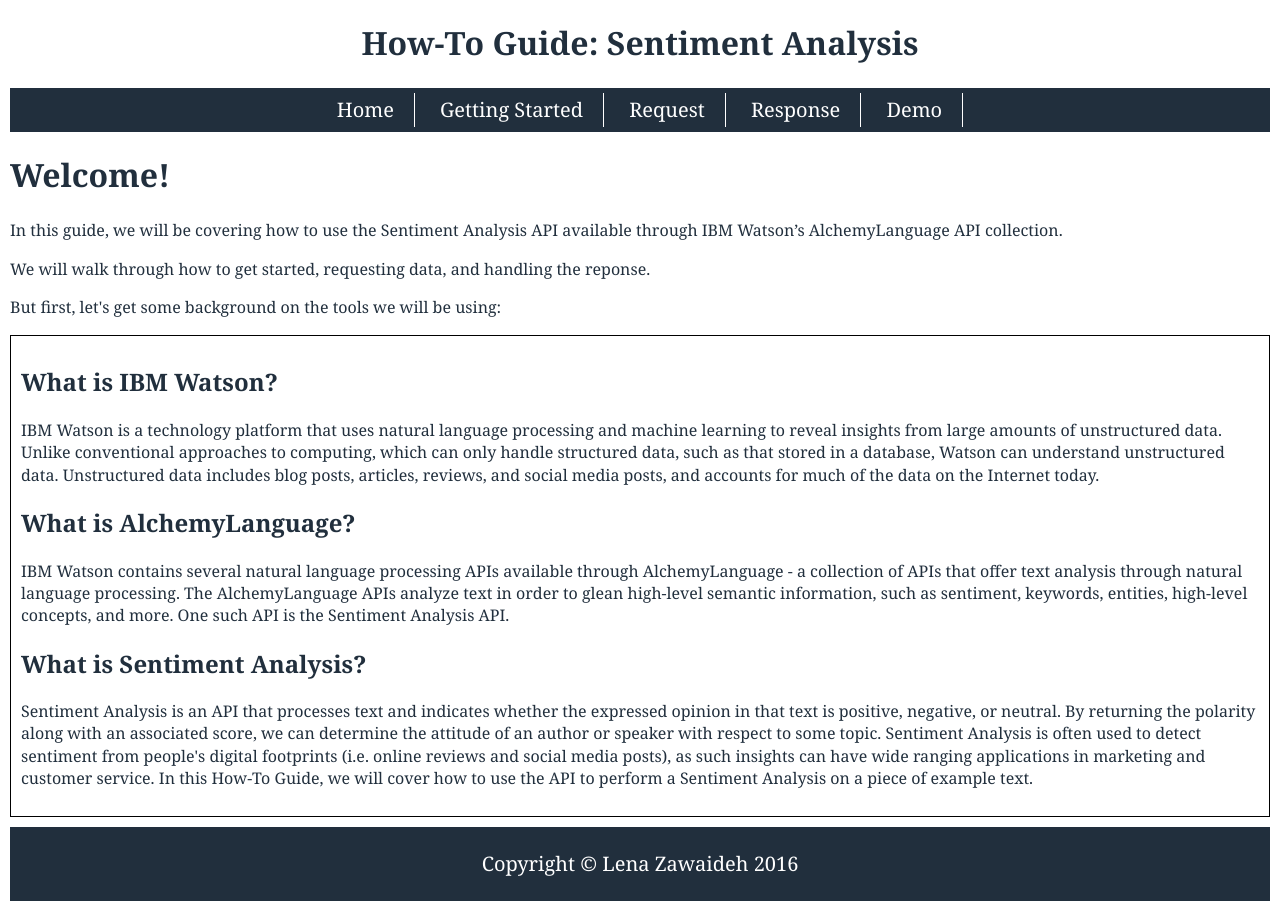
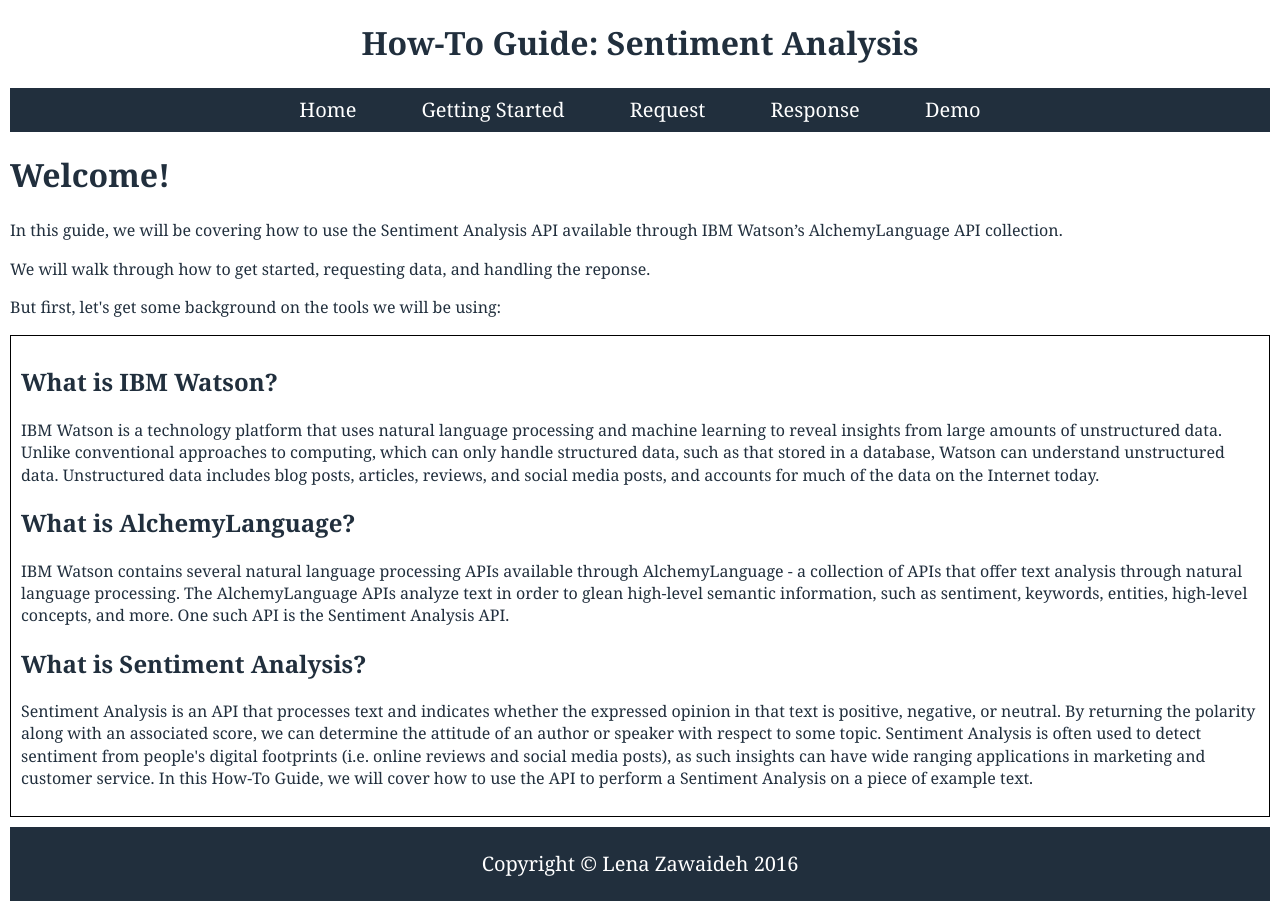
Before and after one commit to lenaz/How-To-Guide, a Jekyll site: the page built from index.html, in a window 1280 px wide. Built offline with Jekyll 4.4.1, drawn with Linux system fonts in a browser that asks for light colours; Markdown is read by kramdown in place of the engine named in the settings.

Commit message:
increase distance between links

```diff
--- a/css/common.css
+++ b/css/common.css
@@ -39,9 +39,8 @@ body {
 
 .nav > li {
     display: inline-block;
-    padding: 3px 20px;
+    padding: 3px 30px;
     text-decoration: none;
-    border-right: 1.5px solid white;
 }
 
 .nav li a {
```
